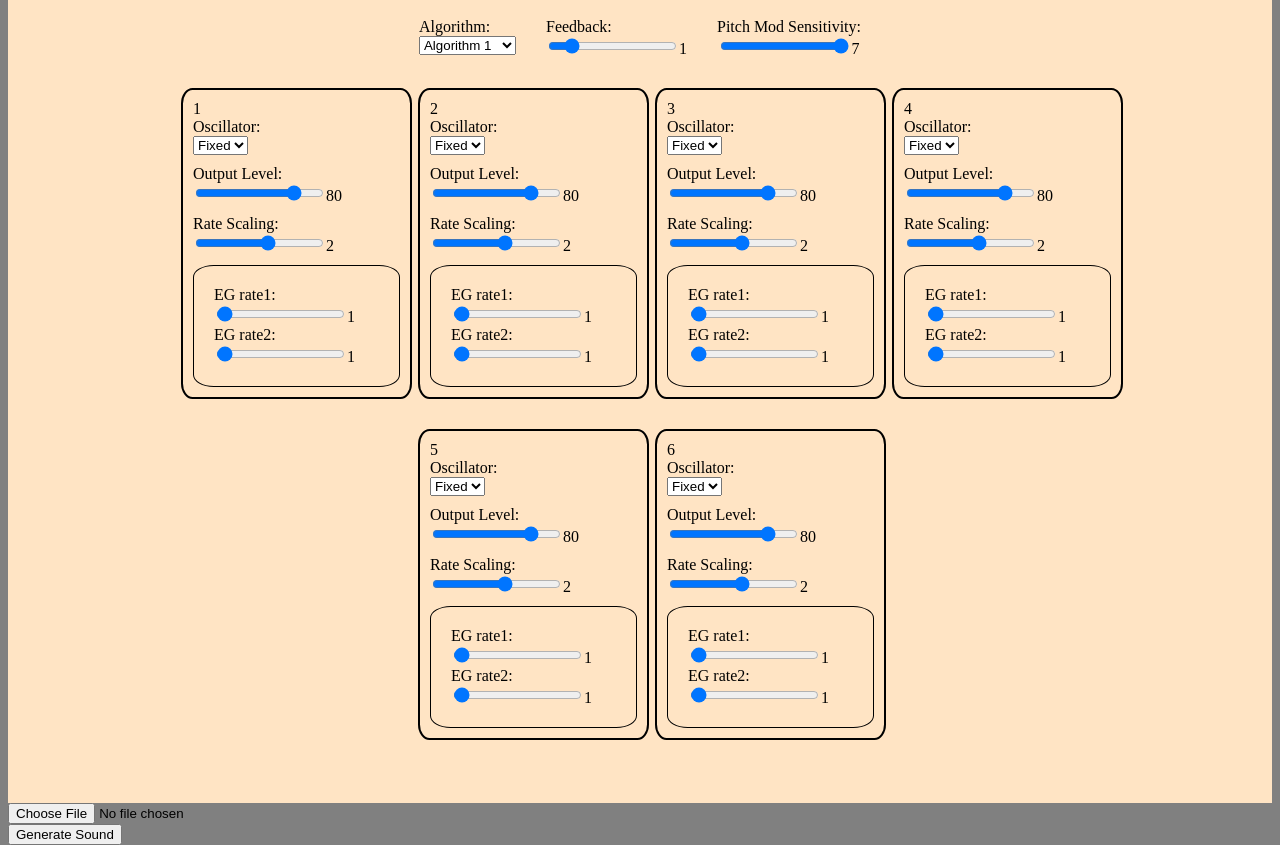
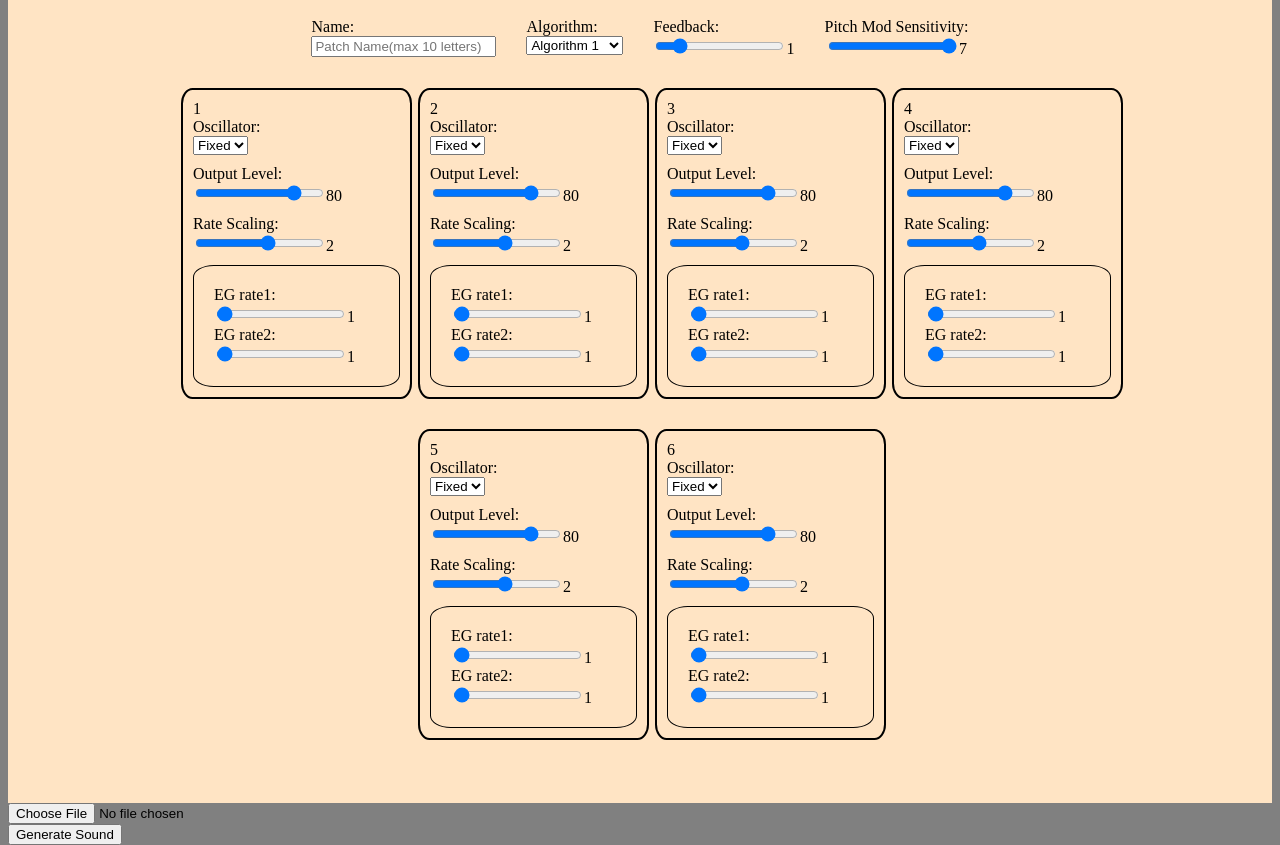
Before and after one commit to rueire/SoundGenerator, a React (Vite) app in the folder frontend/: page / in a window 1280 px wide. Built offline with nearby package versions, Linux system fonts and the light colour scheme.

Commit message:
update: soundgenerator + parameters
now accepts patch name

```diff
--- a/frontend/src/SoundGenerator.jsx
+++ b/frontend/src/SoundGenerator.jsx
@@ -17,7 +17,7 @@ function SoundGenerator() {
   const generatePatch = () => {
 
     let brass_1_patch = {
-      name: "BRASS   1",
+      name: params.patchName ? params.patchName : 'BRASS 1',
       algorithm: params.algorithm,
       feedback: params.feedback,
       oscillator_sync: 1,
--- a/frontend/src/assets/parameters.jsx
+++ b/frontend/src/assets/parameters.jsx
@@ -6,6 +6,7 @@ export default function ParameterForm({ onChange }) {
 
     //These params are taken from user
     const [params, setParams] = useState({
+        patchName: 'patch',
         algorithm: 1, // 1-32
         feedback: 1, // 0-7
         pitchSensitivity: 7, //0-7
@@ -23,7 +24,8 @@ export default function ParameterForm({ onChange }) {
         const { name, value } = e.target;
         setParams((prev) => ({
             //name: Hakee kentän nimen, joka on määritetty name-attribuutilla (esim. name="algorithm")
-            ...prev, [name]: Number(value),
+            ...prev,
+            [name]: isNaN(value) ? String(value) : Number(value),
         }));
     }
 
@@ -62,6 +64,16 @@ export default function ParameterForm({ onChange }) {
     return (
         <form className="parameter-form">
             <div className="basic-parameters-container">
+                <div className="patchName-container">
+                    <label htmlFor="patchName">Name:</label>
+                    <input
+                    type="text"
+                    name="patchName"
+                    maxLength={10}
+                    placeholder="Patch Name(max 10 letters)"
+                    onChange={handleInput}
+                    />
+                </div>
                 <div className="algoritm-container">
                     <label htmlFor="algorithm">Algorithm:</label>
                     <select
```
